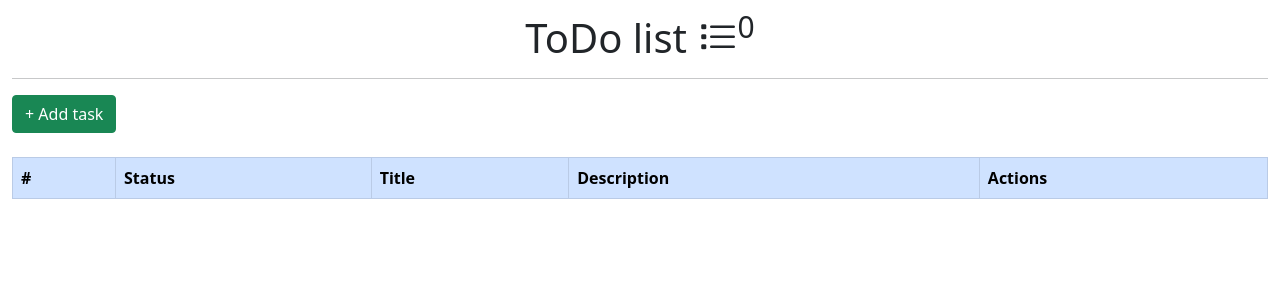
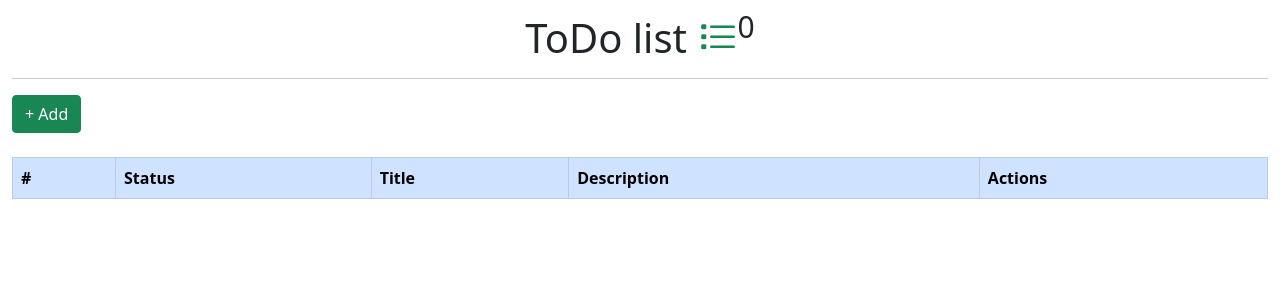
Before and after one commit to smartlegionlab/todo-app-django, a Django app: page /tasks/ in a window 1280 px wide. Shown: the part 56-356 px from the top of the page. Run offline with Django 5.2, Linux system fonts and the light colour scheme; the visitor is signed in with stand-in values (Sample User, id 1); data that the repository does not hold is empty; some libraries are stand-ins or nearby versions.

Commit message:
Improved user interface

```diff
--- a/my_tasks/templates/my_tasks/tasks.html
+++ b/my_tasks/templates/my_tasks/tasks.html
@@ -3,10 +3,10 @@
 {% block title %}My Tasks{% endblock %}
 
 {% block content %}
-    <h1 class="display-6 text-center">ToDo list <i class="bi bi-list-task"></i><sup>{{ tasks.count }}</sup></h1>
+    <h1 class="display-6 text-center">ToDo list <i class="bi bi-list-task text-success"></i><sup>{{ tasks.count }}</sup></h1>
     <hr>
     <div class="btn-group" role="group" aria-label="Basic example">
-        <button type="button" class="btn btn-success">+ Add task</button>
+        <button type="button" class="btn btn-success">+ Add</button>
     </div>
     <br>
     <br>
```
